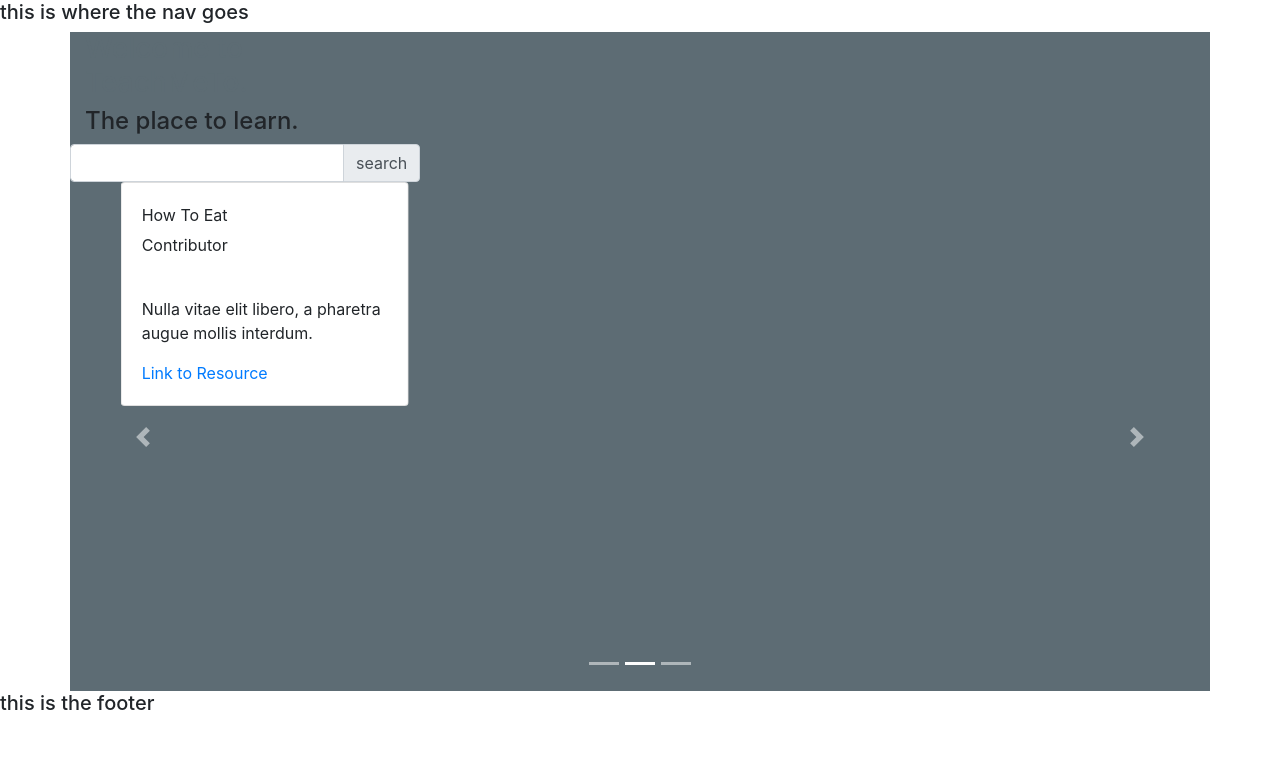
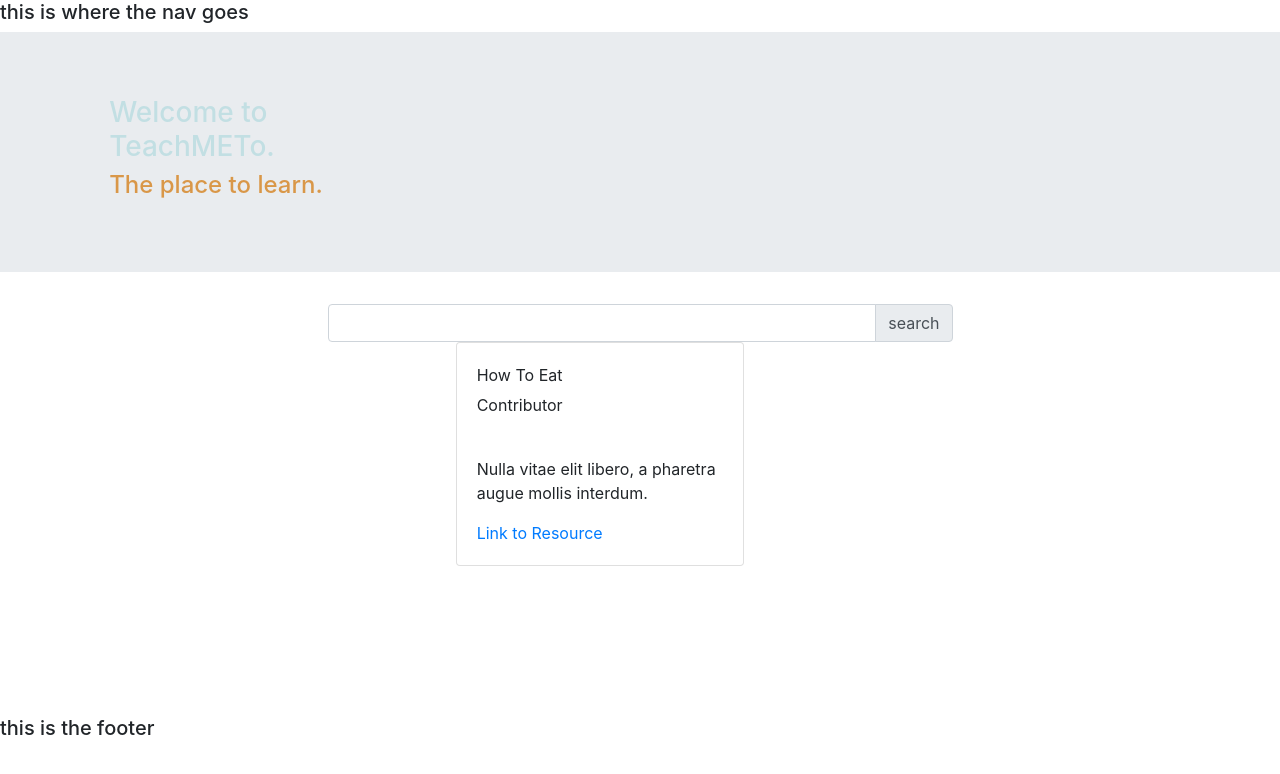
Before and after one commit to evkonradi/how-to, a React (Create React App) app in the folder client/: page / in a window 1280 px wide. Shown: the top 774 px of the page. Built offline with nearby package versions, Linux system fonts and the light colour scheme.

Commit message:
style progress

```diff
--- a/client/src/App.scss
+++ b/client/src/App.scss
@@ -38,7 +38,10 @@ $light:#E0FBFC;
 $dark: #253237;
 
 h3 {
-    color: $primary;
+    color: $info;
+}
+h4 {
+    color: $success;
 }
 
 .container {
@@ -51,3 +54,7 @@ h3 {
     background-color: $success;
     width: 100%;
 }
+
+.banner {
+    background-color: $success;
+}
--- a/client/src/components/Resource/index.js
+++ b/client/src/components/Resource/index.js
@@ -6,25 +6,17 @@ import {Row, Col} from 'reactstrap';
 import Carousel from "react-bootstrap/Carousel";
 // import cook from '../../public/cook.jpg';
 
+// body inverse style={{ backgroundColor: '#9DB4C0', borderColor: '#333' }}>
+
 function Resource() {
   return (
-    //         <CardDeck>
-    //             <Card>
-    //                 <Card.Img />
-    //                     <Card.Body>
-    //                         <Card.Title>Test</Card.Title>
-    //                         <Card.Text>this is to see what it looks like
-    //                         </Card.Text>
-    //                         </Card.Body>
-    //                         <Card.Footer>what does this look like?</Card.Footer>
-    //   </Card>
-    //   </CardDeck>
     <div>
     <Row>
     <Carousel>
       <Carousel.Item>
-        <Col sm="6">
-          <Card body inverse style={{ backgroundColor: '#333', borderColor: '#333' }}>
+        <Col>
+
+          <Card style={{ width: "18rem" }}>
             <CardBody>
           <CardTitle>How To Cook</CardTitle>
           <CardSubtitle>Contributor</CardSubtitle>
--- a/client/src/pages/Home.js
+++ b/client/src/pages/Home.js
@@ -1,6 +1,6 @@
 //comments
 import React from 'react';
-import { Row, Col} from 'reactstrap';
+import { Jumbotron, Row, Col} from 'reactstrap';
 // import { Header } from "./components/Header";
 // import { Nav } from "./components/Nav";
 import Resource from "../components/Resource";
@@ -8,21 +8,27 @@ import Search from '../components/Search';
 
 const Home = () => {
     return (
-        <div className="container">
+        <div>
             {/* <Header>
             <Nav></Nav>
             </Header> */}
+            <Jumbotron fluid>
             <Row xs={1} md={2}>
-                <Col><h3>Welcome to<br></br>
-                    TeachMeTo.</h3>
+                <Col sm={{ size: 6, order: 2, offset: 1}}><h3>Welcome to
+                    <br></br>TeachMETo.</h3>
                     <h4>The place to learn.</h4>
                 </Col>
             </Row>
+            </Jumbotron>
             <Row>
+                <Col xs={{ size: 8, offset:2 }} sm="4" md={{ size: 6, offset: 3 }}>
                 <Search></Search>
+                </Col>
             </Row>
             <Row>
+            <Col sm="12" md={{ size: 6, offset: 4 }}>
             <Resource></Resource>
+            </Col>
             </Row>
         </div>
     );
```
